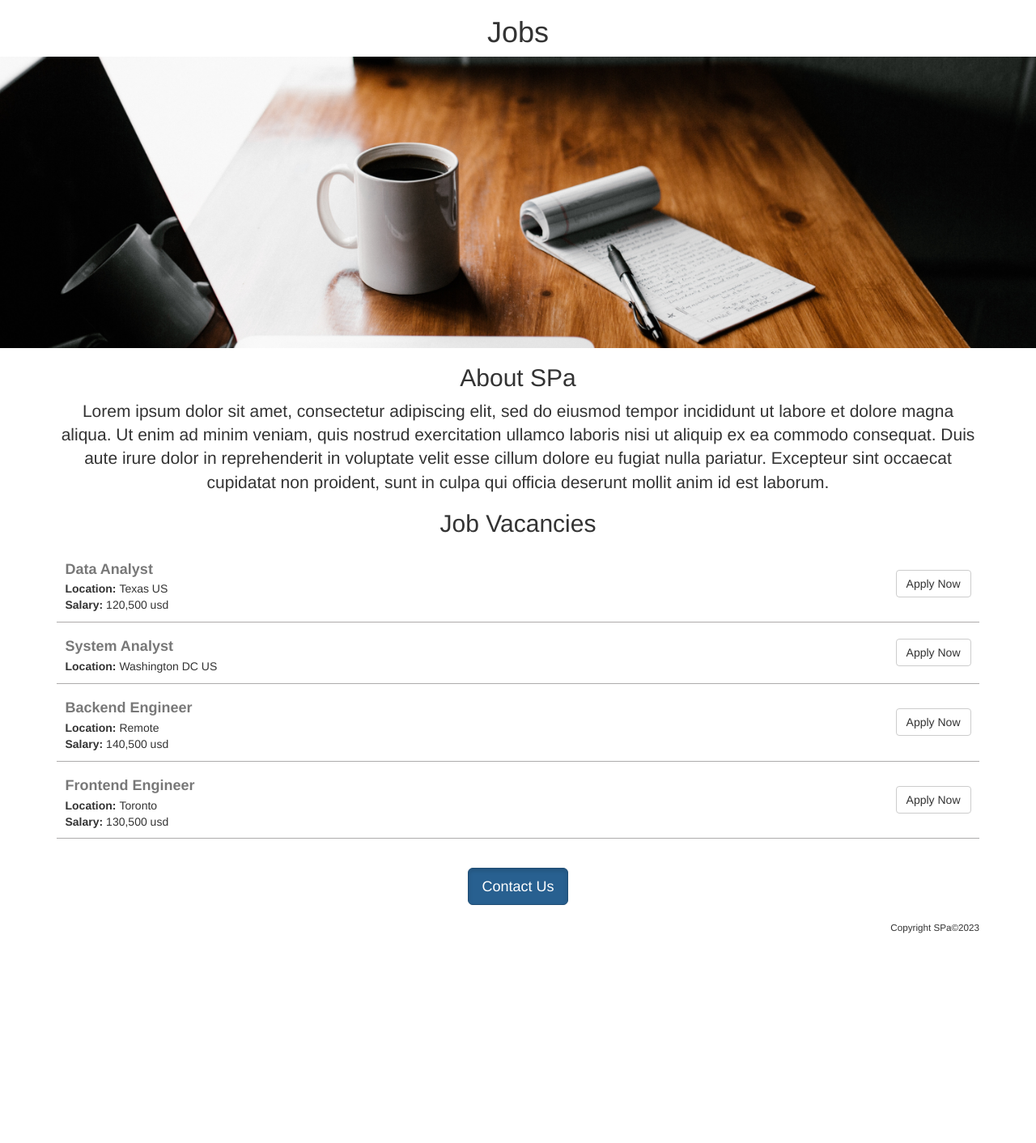
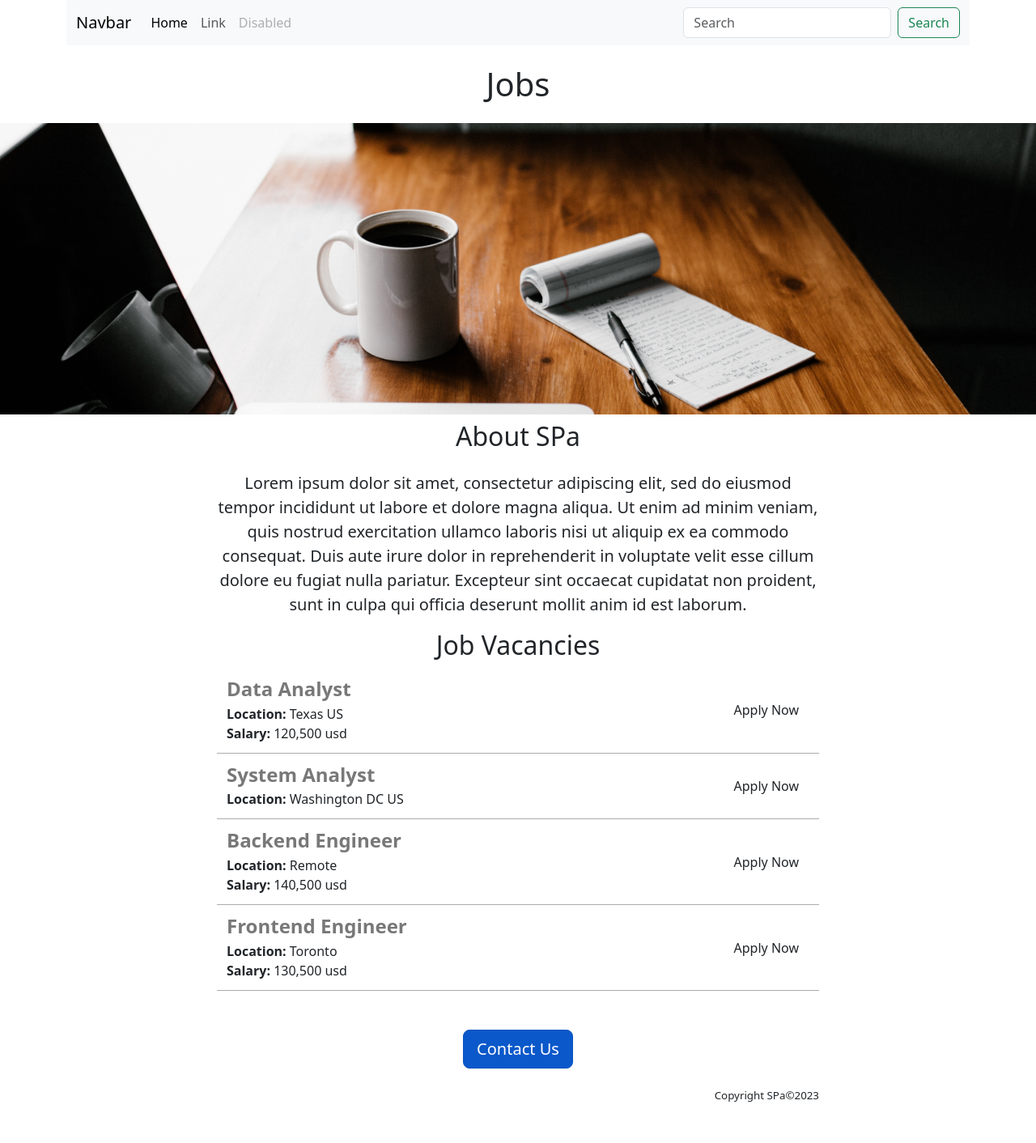
Before and after one commit to Lecon-a/webdev-v2, a Flask app: page / in a window 1280 px wide. Shown: the whole page at 81% size. Before the commit the page ends 1153 px from the top, so only its background shows below. Run offline with Flask 3, Linux system fonts and the light colour scheme.

Commit message:
Add nav.html file to template

```diff
--- a/templates/home.html
+++ b/templates/home.html
@@ -5,11 +5,15 @@
     <meta name="viewport" content="width=device-width, initial-scale=1.0">
     <title>Job</title>
     <!-- Bootstrap -->
-    <link rel="stylesheet" href="https://cdn.jsdelivr.net/npm/bootstrap@3.4.1/dist/css/bootstrap.min.css" integrity="sha384-HSMxcRTRxnN+Bdg0JdbxYKrThecOKuH5zCYotlSAcp1+c8xmyTe9GYg1l9a69psu" crossorigin="anonymous">
+    <link href="https://cdn.jsdelivr.net/npm/bootstrap@5.3.1/dist/css/bootstrap.min.css" rel="stylesheet" integrity="sha384-4bw+/aepP/YC94hEpVNVgiZdgIC5+VKNBQNGCHeKRQN+PtmoHDEXuppvnDJzQIu9" crossorigin="anonymous">
     <style>
         * {
             margin: 0;
             padding: 0;
+        }
+
+        .section-container {
+            width: 60%;
         }
 
         #banner {
@@ -52,7 +56,7 @@
 
         @media screen and (max-width: 600px) {
 
-            .container {
+            .section-container {
                 width: 100%;
                 margin: 0;
                 box-sizing: border-box;
@@ -67,9 +71,10 @@
     </style>
 </head>
 <body>
-    <h1 class="text-center mt-2 mb-4">Jobs</h1>
+    {% include 'nav.html' %}
+    <h1 class="text-center mt-4 mb-4">Jobs</h1>
     <img src="/static/banner.jpg" class="img-responsive" id="banner" alt="banner image">
-    <div class="container">
+    <div class="container section-container">
         <div>
             <h2 class="text-center mt-2 mb-4">About SPa</h2>
             <p class="lead about_text">
@@ -90,5 +95,8 @@
             <p class="mt-4 copyright">Copyright SPa&copy;2023</p>
         </div>
     </div>
+
+    <!-- Bootstrap js -->
+    <script src="https://cdn.jsdelivr.net/npm/bootstrap@5.3.1/dist/js/bootstrap.bundle.min.js" integrity="sha384-HwwvtgBNo3bZJJLYd8oVXjrBZt8cqVSpeBNS5n7C8IVInixGAoxmnlMuBnhbgrkm" crossorigin="anonymous"></script>
 </body>
 </html>
--- /dev/null
+++ b/templates/nav.html
@@ -0,0 +1,27 @@
+<div class="container">
+    <nav class="navbar navbar-expand-lg bg-body-tertiary">
+        <div class="container-fluid">
+          <a class="navbar-brand" href="#">Navbar</a>
+          <button class="navbar-toggler" type="button" data-bs-toggle="collapse" data-bs-target="#navbarTogglerDemo02" aria-controls="navbarTogglerDemo02" aria-expanded="false" aria-label="Toggle navigation">
+            <span class="navbar-toggler-icon"></span>
+          </button>
+          <div class="collapse navbar-collapse" id="navbarTogglerDemo02">
+            <ul class="navbar-nav me-auto mb-2 mb-lg-0">
+              <li class="nav-item">
+                <a class="nav-link active" aria-current="page" href="#">Home</a>
+              </li>
+              <li class="nav-item">
+                <a class="nav-link" href="#">Link</a>
+              </li>
+              <li class="nav-item">
+                <a class="nav-link disabled" aria-disabled="true">Disabled</a>
+              </li>
+            </ul>
+            <form class="d-flex" role="search">
+              <input class="form-control me-2" type="search" placeholder="Search" aria-label="Search">
+              <button class="btn btn-outline-success" type="submit">Search</button>
+            </form>
+          </div>
+        </div>
+    </nav>
+</div>
```
